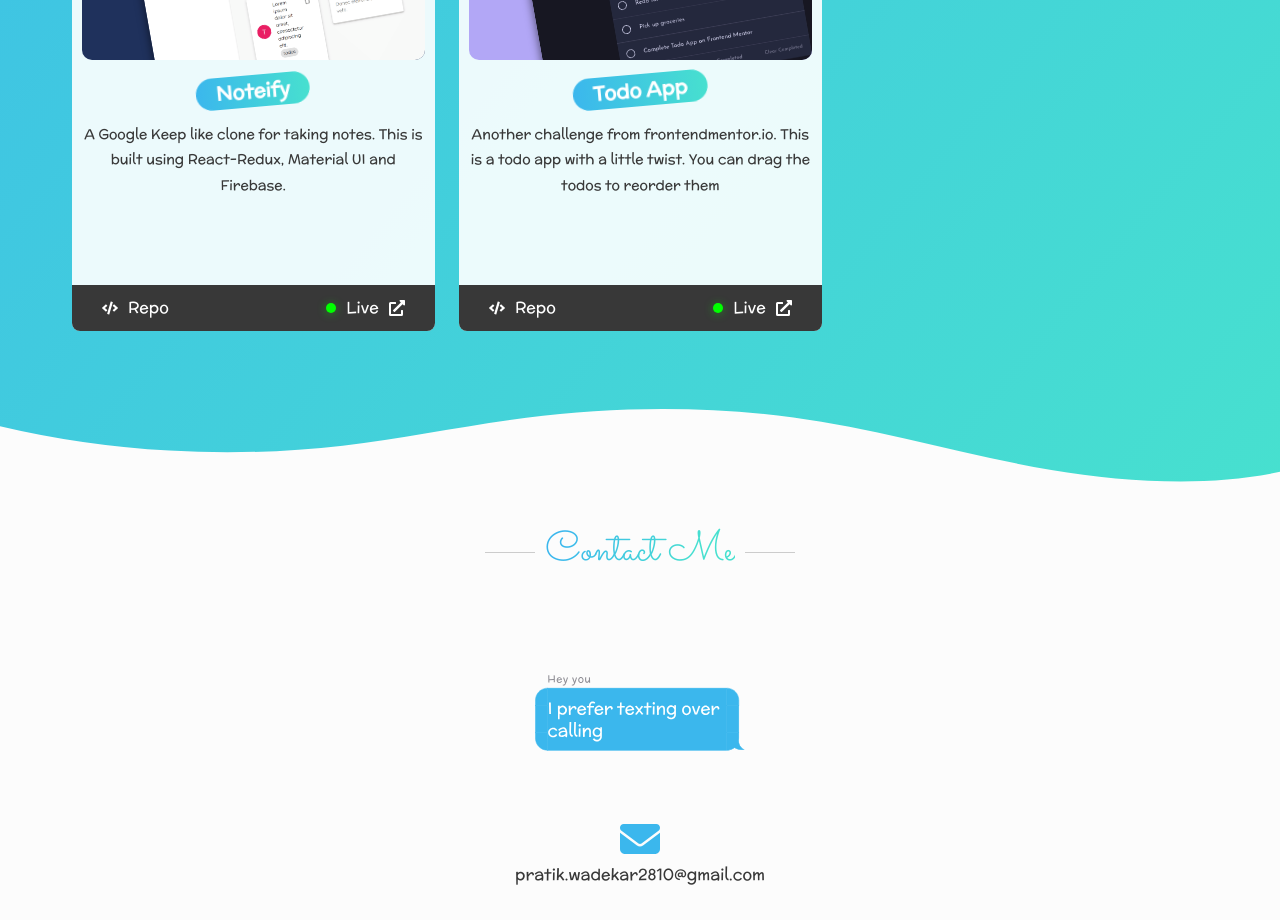
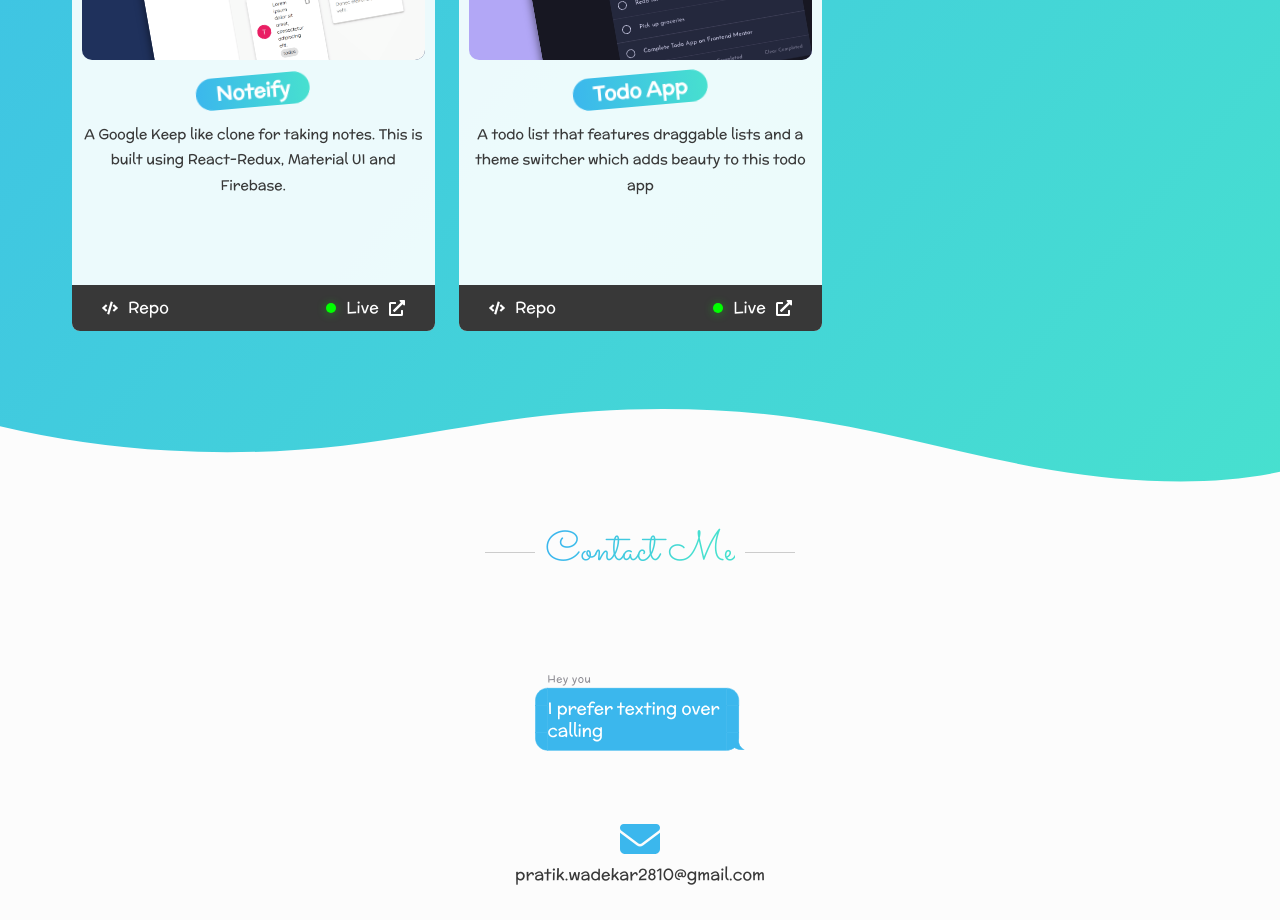
Before and after one commit to pratik-pdw/revamped-portfolio, a Next.js app: page / in a window 1280 px wide. Shown: the part 2580-3500 px from the top of the page. Built offline with nearby package versions, Linux system fonts and the light colour scheme; a web font is replaced by a local one.

Commit message:
changed project desc

```diff
--- a/src/components/Projects.jsx
+++ b/src/components/Projects.jsx
@@ -64,7 +64,7 @@ function Projects() {
     {
       title: "Todo App",
       description:
-        "Another challenge from frontendmentor.io. This is a todo app with a little twist. You can drag the todos to reorder them",
+        "A todo list that features draggable lists and a theme switcher which adds beauty to this todo app",
       img: "fmentortodoapp.jpg",
       siteUrl: `https://fmentor-todo-app.${HOST}`,
       codeLink: "https://github.com/pratik-pdw/fmentor-todo-app",
```
